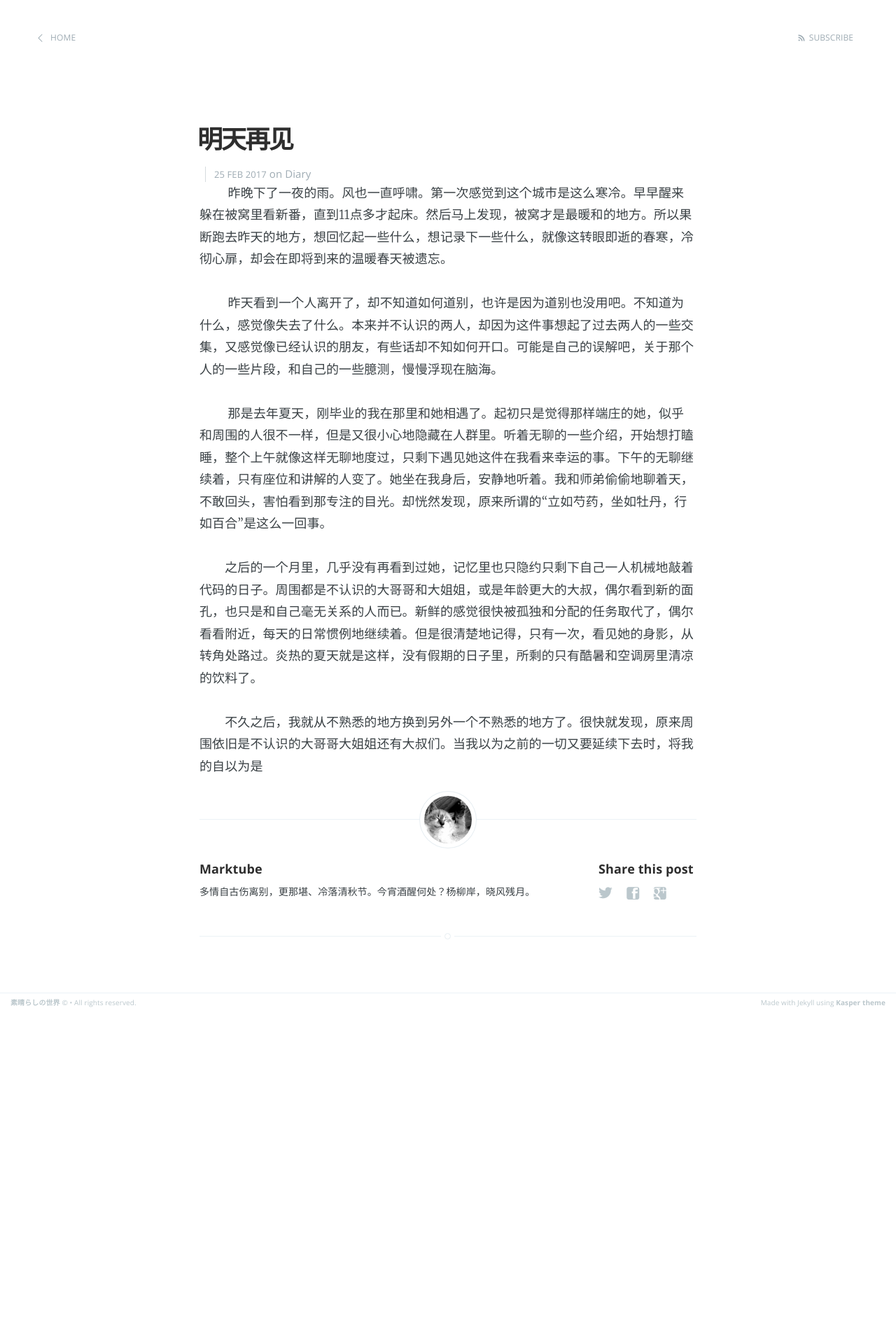
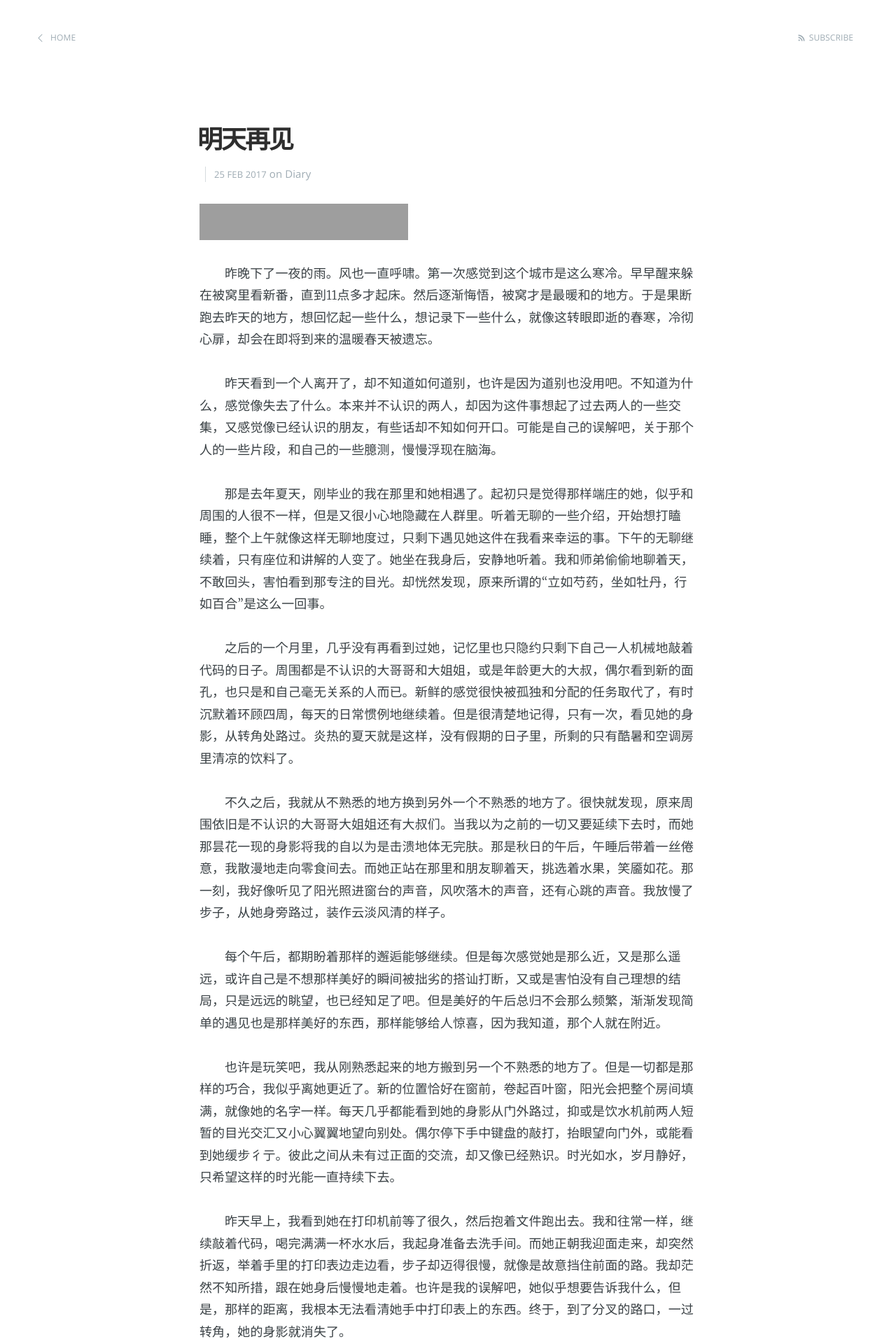
Before and after one commit to marktube/marktube.github.io, a Jekyll site: the page built from _posts/2017-02-25-See-you-tomorrow.html, in a window 1280 px wide. Shown: the top 1920 px of the page at 70% size. Built offline with Jekyll 4.4.1, drawn with Linux system fonts in a browser that asks for light colours; before the commit the page ends 1446 px from its top, so only the background shows below that; some of the changed text lies outside the part shown; grey boxes are pictures that could not be loaded.

Commit message:
first blood

```diff
--- a/_layouts/post.html
+++ b/_layouts/post.html
@@ -64,7 +64,7 @@
             <!-- If we want to display author's name and bio -->
             {% if site.author %}
                 <figure class="author-image">
-                    <a class="img" href="{{ site.baseurl }}" style="background-image: url(/assets/images/profile.png)">
+                    <a class="img" href="{{ site.baseurl }}" style="background-image: url(/assets/images/profile.jpg)">
                     <span class="hidden">{{site.author}}'s Picture</span></a>
                 </figure>
                 <section class="author">
--- a/_posts/2017-02-25-See-you-tomorrow.html
+++ b/_posts/2017-02-25-See-you-tomorrow.html
@@ -38,7 +38,19 @@
 </p>
 
 <p>
-我早就知道了，这样的时刻会有一天迎来尽头，所以才不会去认识她。“泉涸，鱼相处于陆，相呴以湿，相濡以沫，不如相忘于江湖。”只要把回忆珍藏起来就好，离别总是那么伤感，不如一开始就不要相识。也许是玩笑吧，我从刚熟悉起来的地方搬到另一个不熟悉的地方了。
+也许是玩笑吧，我从刚熟悉起来的地方搬到另一个不熟悉的地方了。但是一切都是那样的巧合，我似乎离她更近了。新的位置恰好在窗前，卷起百叶窗，阳光会把整个房间填满，就像她的名字一样。每天几乎都能看到她的身影从门外路过，抑或是饮水机前两人短暂的目光交汇又小心翼翼地望向别处。偶尔停下手中键盘的敲打，抬眼望向门外，或能看到她缓步彳亍。彼此之间从未有过正面的交流，却又像已经熟识。时光如水，岁月静好，只希望这样的时光能一直持续下去。
+</p>
+
+<p>
+昨天早上，我看到她在打印机前等了很久，然后抱着文件跑出去。我和往常一样，继续敲着代码，喝完满满一杯水水后，我起身准备去洗手间。而她正朝我迎面走来，却突然折返，举着手里的打印表边走边看，步子却迈得很慢，就像是故意挡住前面的路。我却茫然不知所措，跟在她身后慢慢地走着。也许是我的误解吧，她似乎想要告诉我什么，但是，那样的距离，我根本无法看清她手中打印表上的东西。终于，到了分叉的路口，一过转角，她的身影就消失了。
+</p>
+
+<p>
+下午，朋友告诉我说，她要离开了。我看着门外，将信将疑。等待着，当我看到她又一次从门外路过，我以为那只是谎言罢了。但是，当我再一次看向门外，看到的只是她最后笑着挥手道别的样子。我早就知道了，这样的时刻会有一天迎来尽头，所以才不敢去认识她吧。“泉涸，鱼相处于陆，相呴以湿，相濡以沫，不如相忘于江湖。”只要把回忆珍藏起来就好，离别总是那么伤感，不如一开始就不要相识。我努力说服着自己，却无法否认自己已经后悔的事实。明天，还会再见吗？
+</p>
+
+<p>
+生命中一直都不乏美好的东西，“一花一世界，一叶一如来，掌中握无限，瞬间成永恒。”就像《秒速五厘米》中所言：“我该以怎样的速度生活，才能再次和你相遇？”也许时间会给我答案吧。最后，终于成功用github pages搭建起自己的blog，希望能够利用好这些，记录和分享自己的东西。
 </p>
 
 </html>
--- a/_posts/2017-02-25-See-you-tomorrow.markdown
+++ /dev/null
@@ -1,20 +0,0 @@
----
-layout: post
-title: 明天再见
-date: 2017-02-25 18:20
-categories: Diary
----
-
-
-&emsp;&emsp;
-昨晚下了一夜的雨。风也一直呼啸。第一次感觉到这个城市是这么寒冷。早早醒来躲在被窝里看新番，直到11点多才起床。然后马上发现，被窝才是最暖和的地方。所以果断跑去昨天的地方，想回忆起一些什么，想记录下一些什么，就像这转眼即逝的春寒，冷彻心扉，却会在即将到来的温暖春天被遗忘。
-
-&emsp;&emsp;
-昨天看到一个人离开了，却不知道如何道别，也许是因为道别也没用吧。不知道为什么，感觉像失去了什么。本来并不认识的两人，却因为这件事想起了过去两人的一些交集，又感觉像已经认识的朋友，有些话却不知如何开口。可能是自己的误解吧，关于那个人的一些片段，和自己的一些臆测，慢慢浮现在脑海。
-
-&emsp;&emsp;
-那是去年夏天，刚毕业的我在那里和她相遇了。起初只是觉得那样端庄的她，似乎和周围的人很不一样，但是又很小心地隐藏在人群里。听着无聊的一些介绍，开始想打瞌睡，整个上午就像这样无聊地度过，只剩下遇见她这件在我看来幸运的事。下午的无聊继续着，只有座位和讲解的人变了。她坐在我身后，安静地听着。我和师弟偷偷地聊着天，不敢回头，害怕看到那专注的目光。却恍然发现，原来所谓的“立如芍药，坐如牡丹，行如百合”是这么一回事。
-
-&emsp;&emsp;之后的一个月里，几乎没有再看到过她，记忆里也只隐约只剩下自己一人机械地敲着代码的日子。周围都是不认识的大哥哥和大姐姐，或是年龄更大的大叔，偶尔看到新的面孔，也只是和自己毫无关系的人而已。新鲜的感觉很快被孤独和分配的任务取代了，偶尔看看附近，每天的日常惯例地继续着。但是很清楚地记得，只有一次，看见她的身影，从转角处路过。炎热的夏天就是这样，没有假期的日子里，所剩的只有酷暑和空调房里清凉的饮料了。
-
-&emsp;&emsp;不久之后，我就从不熟悉的地方换到另外一个不熟悉的地方了。很快就发现，原来周围依旧是不认识的大哥哥大姐姐还有大叔们。当我以为之前的一切又要延续下去时，将我的自以为是
```
Also changed, not shown: 3 other files.
